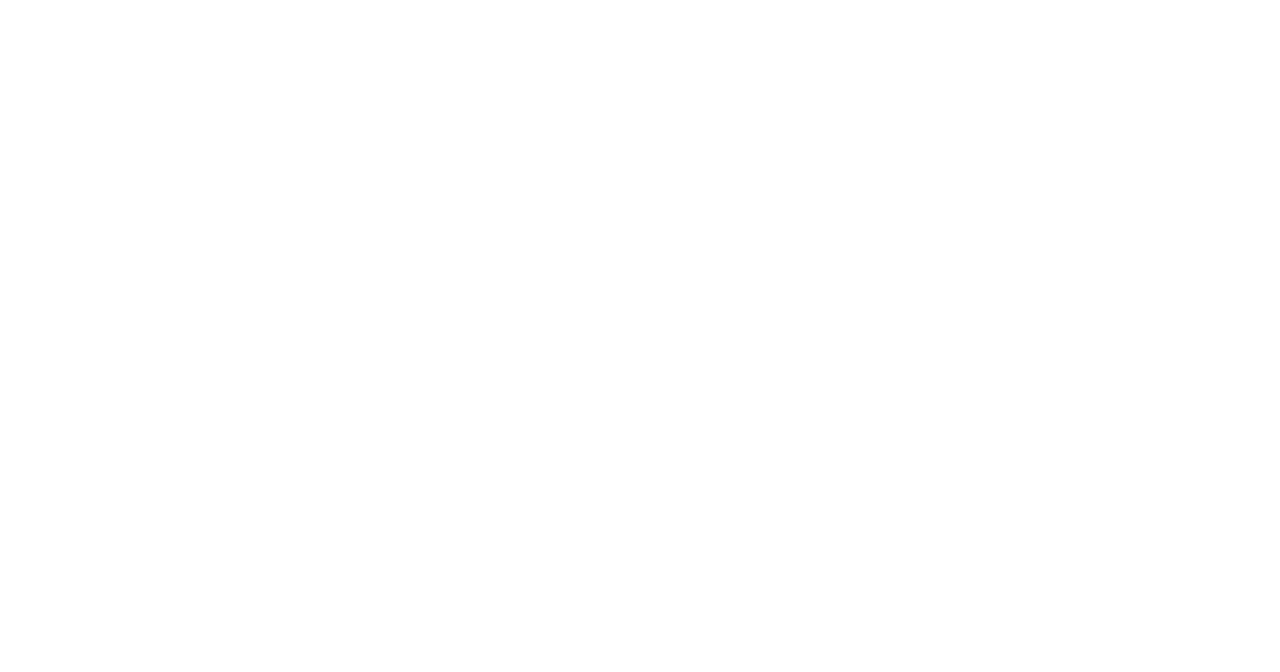
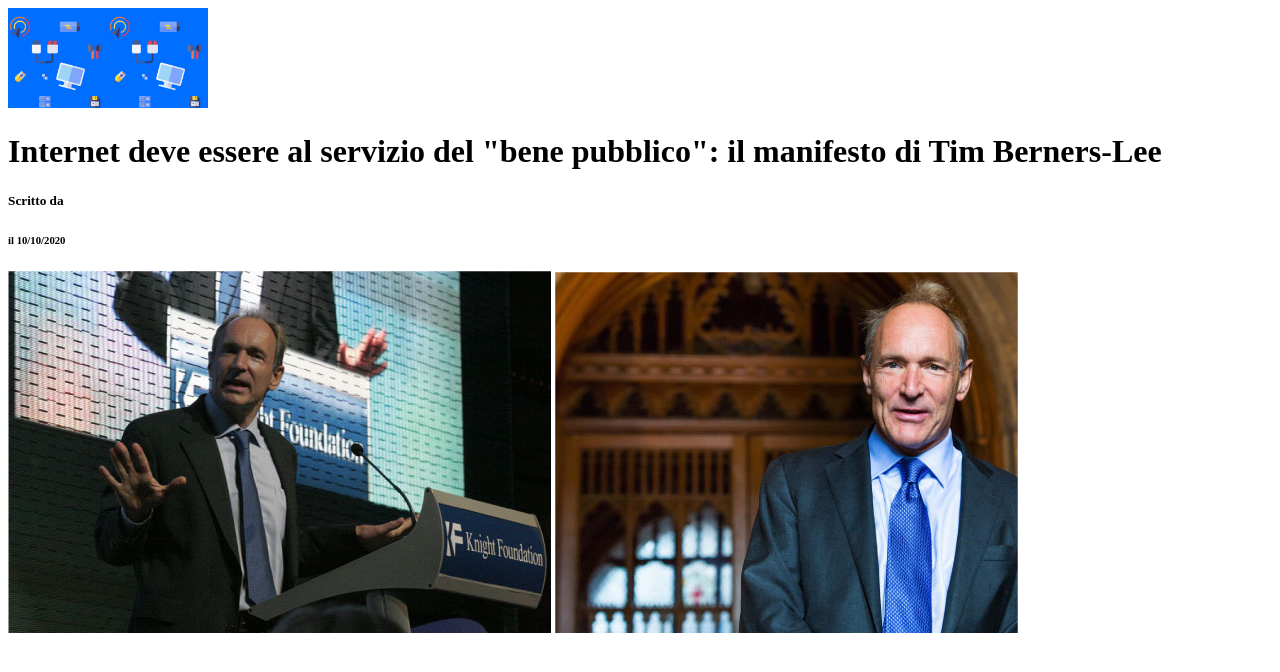
Before and after one commit to AlessP93/html-css-booleaner, a plain HTML site: page index.html in a window 1280 px wide. Drawn offline with Linux system fonts and the light colour scheme.

Commit message:
Inizio pagina header

```diff
--- a/CSS/style.css
+++ b/CSS/style.css
@@ -0,0 +1,9 @@
+.foto1{
+    background-color: rgb(0, 110, 255);
+    background-repeat: repeat-x;
+    width: 200px;
+}
+
+.testoh1{
+    text-align: ;
+}
--- a/index.html
+++ b/index.html
@@ -4,9 +4,28 @@
     <meta charset="UTF-8">
     <meta http-equiv="X-UA-Compatible" content="IE=edge">
     <meta name="viewport" content="width=device-width, initial-scale=1.0">
-    <title>Document</title>
+    <title>Booleaner</title>
+    <link rel="stylesheet" href="CSS/style.css">
 </head>
-<body>
+    <body>
+        <!-- inizio pagina -->
+        <header>
+            <img class="foto1" src="CSS/pattern.png" alt="">
+            <h1 class="testoh1" >Internet deve essere al servizio del "bene pubblico": il manifesto di Tim Berners-Lee</h1>
+            <h5>Scritto da <a href="https://www.google.it/"></a></h5>
+            <h6>il 10/10/2020</h6>
+        </header>
+        <!-- /inizio pagina -->
 
-</body>
+        <!-- sezione pagina -->
+        <main>
+            <img src="CSS/tim-1.jpg" alt="">
+            <img src="CSS/tim-2.jpg" alt="">
+        </main>
+        <!-- /sezione pagina -->
+
+        <!-- fine pagina  -->
+        <footer></footer>
+        <!-- /fine pagina  -->
+    </body>
 </html>
```
Also changed, not shown: CSS/graph.jpg (added), CSS/monitor.jpg (added), CSS/pattern.png (added), CSS/tim-1.jpg (added), CSS/tim-2.jpg (added).
